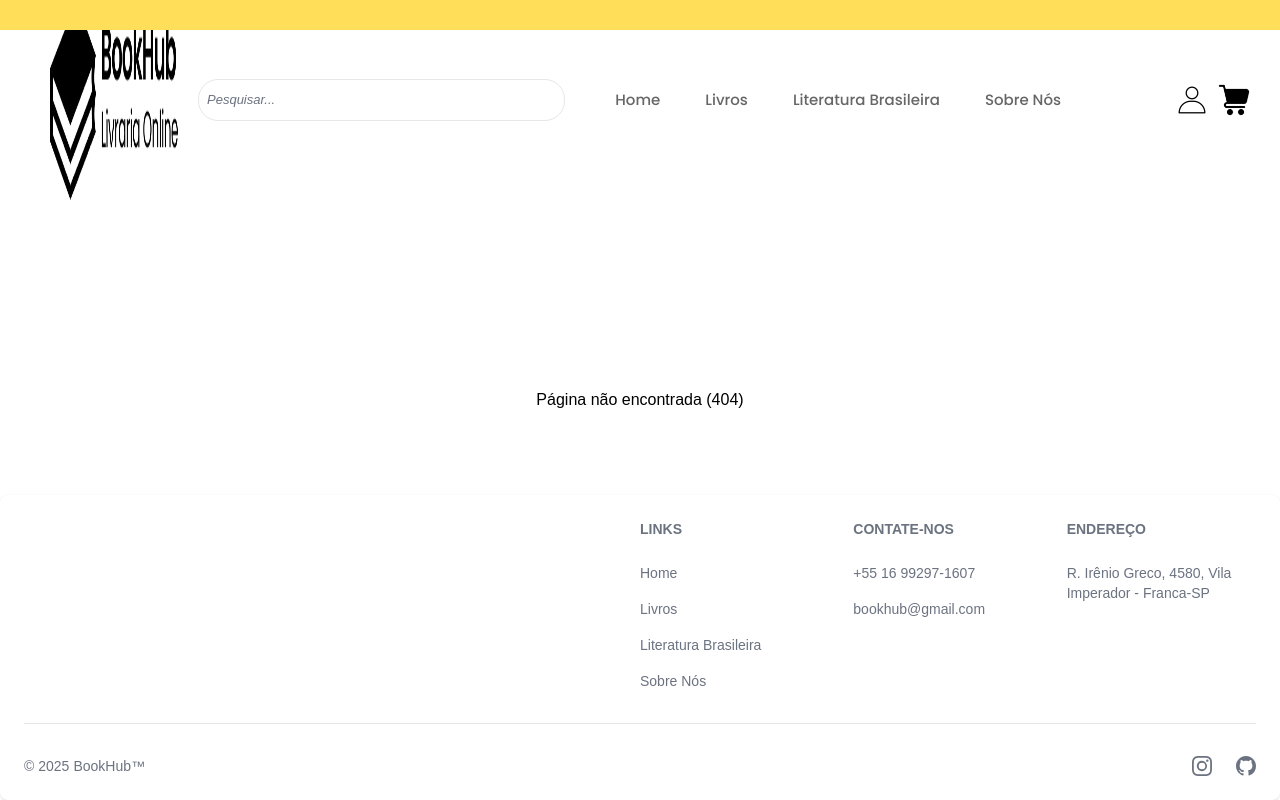
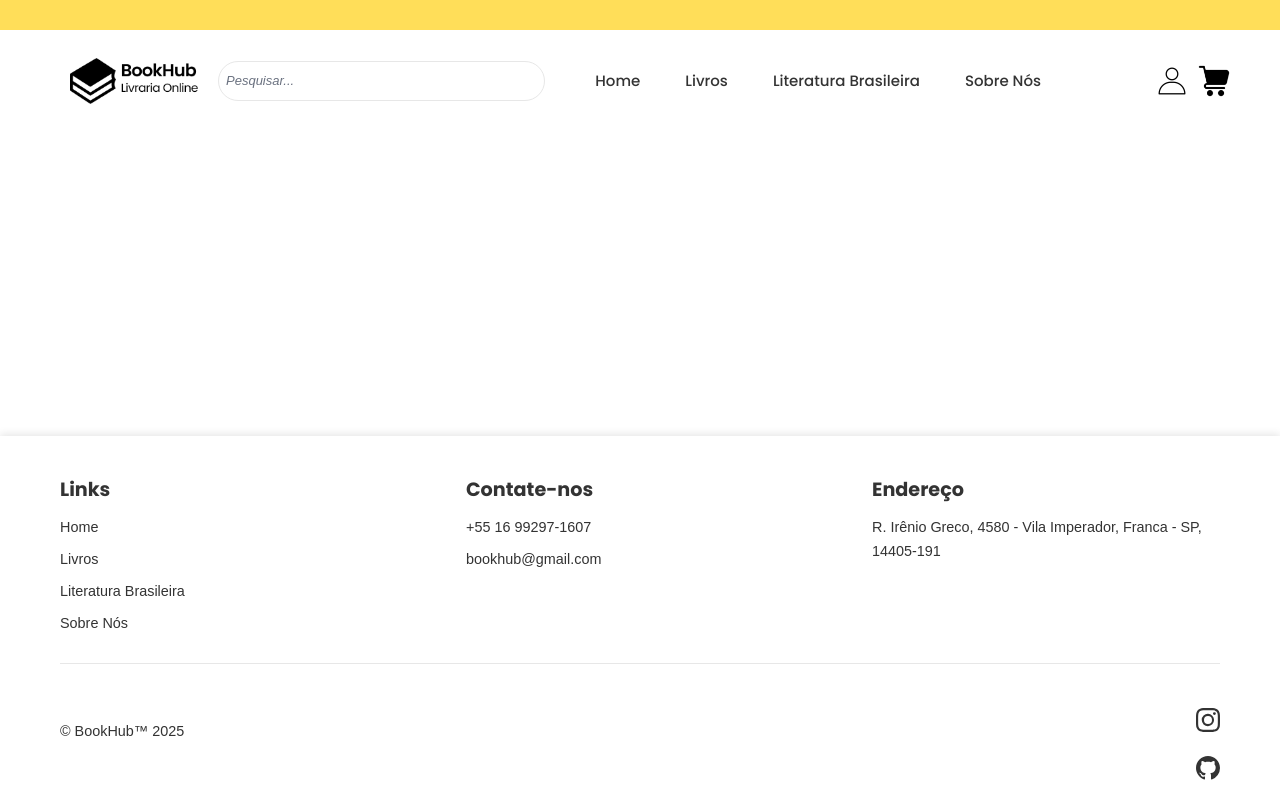
Before and after one commit to anamota13/BOOKHUB_PI, a React (Create React App) app in the folder bookhub/: page / in a window 1280 px wide. Built offline with nearby package versions, Linux system fonts and the light colour scheme.

Commit message:
Ajustando as demais rotas; Adicionando o link Esqueci minha Senha; Estilizando o footer.

```diff
--- a/bookhub/package.json
+++ b/bookhub/package.json
@@ -11,7 +11,7 @@
     "react": "^19.0.0",
     "react-dom": "^19.0.0",
     "react-icons": "^5.5.0",
-    "react-router-dom": "^6.29.0",
+    "react-router-dom": "^6.30.0",
     "web-vitals": "^2.1.4"
   },
   "scripts": {
--- a/bookhub/src/App.js
+++ b/bookhub/src/App.js
@@ -1,52 +1,49 @@
-// App.js
-import React from 'react';
-import { BrowserRouter as Router, Routes, Route, useLocation } from 'react-router-dom';
+import React, { useState, useEffect } from 'react';
+import { BrowserRouter as Router, Routes, Route, useLocation, Navigate } from 'react-router-dom';
 import Navbar from './components/Navbar/Navbar';
 import Footer from './components/Footer/Footer';
 import Cadastro from './components/Cadastro/Cadastro';
 import Login from './components/Login/Login';
-// import Home from './components/Home/Home'; // Quando criar a home importar o arquivo
+import Home from './components/Home/Home';
+import Faixa from './components/Faixa/Faixa';
 
 import 'flowbite/dist/flowbite.css';
 
 function App() {
     return (
         <Router>
-            <div className="App">
-                <Routes>
-                    <Route path="/" element={<Layout />}>
-                        {/* Rotas que usam Navbar e Footer */}
-                        {/* <Route index element={<Home />} />  Índex indica a rota padrão dentro do Layout */}
-                        <Route path="/cadastro" element={<Cadastro />} />
-                         {/* Adicione outras rotas que PRECISAM de navbar/footer aqui */}
-                    </Route>
-                     {/* Rotas que NÃO usam Navbar e Footer */}
-                    <Route path="/login" element={<Login />} />
-                </Routes>
-            </div>
+            <MainContent />
         </Router>
     );
 }
 
-function Layout() {
+function MainContent() {
     const location = useLocation();
-    //Essa linha é opcional, mas é boa prática.  Evita renderizar Navbar em /login
-    const showNavbarAndFooter = location.pathname !== '/login';
+    const [showNavbar, setShowNavbar] = useState(false);
+
+    useEffect(() => {
+        if (location.pathname !== '/login' && location.pathname !== '/cadastro') {
+            setShowNavbar(true);
+        } else {
+            setShowNavbar(false);
+        }
+    }, [location.pathname]);
 
     return (
-        <>
-            {showNavbarAndFooter && <Navbar />}
+        <div className="App">
+            <Faixa />
+            {showNavbar && <Navbar />}
+
             <Routes>
-                {/* Todas as sub-rotas do layout vão aqui.  Elas herdam o showNavbarAndFooter */}
+                <Route path="/" element={<Home />} />
+                <Route path="/login" element={<Login />} />
                 <Route path="/cadastro" element={<Cadastro />} />
-                {/* <Route path="/" element={<Home />} />  */}
-                {/* MAIS ROTAS AQUI */}
-                <Route path="*" element={<div>Página não encontrada (404)</div>} />
-                {/*Rota Curinga.  Boa pratica ter. */}
+                <Route path="*" element={<Navigate to="/" />} />
             </Routes>
-             {showNavbarAndFooter && <Footer />}
-        </>
-    )
+
+            {showNavbar && <Footer />}
+        </div>
+    );
 }
 
 export default App;
--- a/bookhub/src/components/Cadastro/Cadastro.css
+++ b/bookhub/src/components/Cadastro/Cadastro.css
@@ -3,6 +3,7 @@
     padding: 0;
     box-sizing: border-box;
     font-family: Arial, sans-serif;
+    color: #333;
 }
 
 /* Fundo branco para o body */
@@ -50,8 +51,8 @@ body {
     font-size: 1.2rem;
     font-weight: bold;
     color: #333;
-    margin-top: 1.0rem;
-    margin-bottom: 1.0rem;
+    margin-top: 1.2rem;
+    margin-bottom: 1.5rem;
 }
 
 /* Inputs mais leves e arredondados */
@@ -99,6 +100,14 @@ body {
     color: #888;
 }
 
+/* Esqueci minha senha*/
+.esqueci-senha p{
+    font-size: 14px;
+    font-style: italic;
+    color: #333;
+    text-align: justify;
+    margin-bottom: 0.5rem;
+}
 
 
 /* Melhor responsividade */
--- a/bookhub/src/components/Cadastro/Cadastro.js
+++ b/bookhub/src/components/Cadastro/Cadastro.js
@@ -84,10 +84,10 @@ const Cadastro = () => {
                             type="submit"
                             className="btn-submit"
                             style={{
-                                backgroundColor: '#fbbf24',
+                                backgroundColor: '#ffde59',
                                 borderRadius: '8px',
                                 border: 'none',
-                                color: 'black',
+                                color: '#292626',
                                 padding: '10px 20px',
                                 fontSize: '14px',
                                 fontWeight: 'bold',
--- /dev/null
+++ b/bookhub/src/components/Faixa/Faixa.css
@@ -0,0 +1,9 @@
+.faixa {
+    width: 100%;
+    height: 1.9rem;
+    background-color: #ffde59;
+    position: fixed;
+    top: 0;
+    left: 0;
+    z-index: 1001;
+}
--- /dev/null
+++ b/bookhub/src/components/Faixa/Faixa.js
@@ -0,0 +1,8 @@
+import React from 'react';
+import './Faixa.css';
+
+function Faixa() {
+    return <div className="faixa"></div>;
+}
+
+export default Faixa;
--- /dev/null
+++ b/bookhub/src/components/Footer/Footer.css
@@ -0,0 +1,88 @@
+.footer {
+    width: 100%;
+    background-color: #ffffff;
+    padding: 20px 0;
+    position: fixed;
+    bottom: 0;
+    left: 0;
+    z-index: 1000;
+    box-shadow: 0px -2px 8px rgba(0, 0, 0, 0.1);
+}
+
+.footer-container {
+    width: 100%;
+    max-width: 1200px;
+    margin: 0 auto;
+    padding: 0 20px;
+}
+
+.footer-brand {
+    text-align: center;
+    margin-bottom: 20px;
+}
+
+.footer-links {
+    display: flex;
+    justify-content: space-between;
+    margin-bottom: 20px;
+}
+
+.footer-links-column {
+    width: 30%;
+}
+
+.footer-links-column h3 {
+    font-size: 1.2rem;
+    font-weight: bold;
+    margin-bottom: 10px;
+    font-family: 'Poppins', Arial, sans-serif;
+}
+
+.footer-links-column ul {
+    list-style: none;
+    padding: 0;
+}
+
+.footer-links-column li {
+    margin: 8px 0;
+}
+
+.footer-links-column a {
+    text-decoration: none;
+    color: #333;
+    font-size: 0.9rem;
+    transition: color 0.3s ease;
+}
+
+.footer-links-column a:hover {
+    color: #ffde59;
+}
+
+.footer-divider {
+    width: 100%;
+    height: 1px;
+    background-color: #e7e7e7;
+    margin: 20px 0;
+}
+
+.footer-bottom {
+    display: flex;
+    justify-content: space-between;
+    align-items: center;
+}
+
+.footer-copyright {
+    font-size: 0.9rem;
+    font-family: 'Poppins', Arial, sans-serif;
+    color: #333;
+}
+
+.footer-social a {
+    margin-left: 20px;
+    color: #333;
+    transition: color 0.3s ease;
+}
+
+.footer-social a:hover {
+    color: #ffde59;
+}
--- a/bookhub/src/components/Footer/Footer.js
+++ b/bookhub/src/components/Footer/Footer.js
@@ -1,59 +1,64 @@
+import React from 'react';
+import { BsGithub, BsInstagram } from "react-icons/bs";
+import '../Footer/Footer.css';
 
-import { Footer } from "flowbite-react";
-import {  BsGithub, BsInstagram} from "react-icons/bs";
+const Footer = () => {
+  return (
+    <footer className="footer">
+      <div className="footer-container">
+        <div className="footer-brand">
+        </div>
 
+        <div className="footer-links">
+          <div className="footer-links-column">
+            <h3>Links</h3>
+            <ul>
+              <li><a href="#">Home</a></li>
+              <li><a href="#">Livros</a></li>
+              <li><a href="#">Literatura Brasileira</a></li>
+              <li><a href="#">Sobre Nós</a></li>
+            </ul>
+          </div>
 
-const FooterComponent = () => {
-  return (
-    <Footer container className="w-full fixed bottom-0 left-0 bg-white">
-      <div className="w-full">
-        <div className="grid w-full justify-between sm:flex sm:justify-between md:grid-cols-1">
-          <div className="w-full">
-            <Footer.Brand
-            />
+          <div className="footer-links-column">
+            <h3>Contate-nos</h3>
+            <ul>
+              <li><a href="#">+55 16 99297-1607</a></li>
+              <li><a href="#">bookhub@gmail.com</a></li>
+            </ul>
           </div>
-          <div className="grid grid-cols-2 gap-8 sm:mt-4 sm:grid-cols-3 sm:gap-6 w-full">
-            <div className="w-full">
-              <Footer.Title title="links" />
-              <Footer.LinkGroup col>
-                <Footer.Link href="#">Home</Footer.Link>
-                <Footer.Link href="#">Livros</Footer.Link>
-                <Footer.Link href="#">Literatura Brasileira</Footer.Link>
-                <Footer.Link href="#">Sobre Nós</Footer.Link>
-              </Footer.LinkGroup>
-            </div>
-            <div className="w-full">
-              <Footer.Title title="Contate-nos" />
-              <Footer.LinkGroup col>
-                <Footer.Link href="#">+55 16 99297-1607</Footer.Link>
-                <Footer.Link href="#">bookhub@gmail.com</Footer.Link>
-              </Footer.LinkGroup>
-            </div>
-            <div className="w-full">
-              <Footer.Title title="Endereço" />
-              <Footer.LinkGroup col>
-                <Footer.Link href="https://www.google.com/maps/place/Fatec+Franca+-+Faculdade+de+Tecnologia+de+Franca+Dr+Thomaz+Novelino/@-20.5149138,-47.4032692,17z/data=!3m1!4b1!4m6!3m5!1s0x94b0a650b93c4b5f:0xbe0e42f3aa42525c!8m2!3d-20.5149138!4d-47.4006943!16s%2Fg%2F1jkxwkhq2?entry=ttu&g_ep=EgoyMDI1MDIxOS4xIKXMDSoASAFQAw%3D%3D">
-                  R. Irênio Greco, 4580, Vila Imperador - Franca-SP
-                </Footer.Link>
-              </Footer.LinkGroup>
-            </div>
+
+          <div className="footer-links-column">
+            <h3>Endereço</h3>
+            <ul>
+              <li>
+                <a href="https://www.google.com/maps/place/Fatec+Franca+-+Faculdade+de+Tecnologia+de+Franca+Dr+Thomaz+Novelino/@-20.5149138,-47.4032692,17z/data=!3m1!4b1!4m6!3m5!1s0x94b0a650b93c4b5f:0xbe0e42f3aa42525c!8m2!3d-20.5149138!4d-47.4006943!16s%2Fg%2F1jkxwkhq2?entry=ttu&g_ep=EgoyMDI1MDIxOS4xIKXMDSoASAFQAw%3D%3D">
+                R. Irênio Greco, 4580 - Vila Imperador, Franca - SP, 14405-191
+                </a>
+              </li>
+            </ul>
           </div>
         </div>
-        <Footer.Divider />
-        <div className="w-full sm:flex sm:items-center sm:justify-between">
 
-          <Footer.Copyright href="#" by="BookHub™" year={2025} />
+        <div className="footer-divider"></div>
 
+        <div className="footer-bottom">
+          <div className="footer-copyright">
+            <span>&copy; BookHub™ 2025</span>
+          </div>
 
-          <div className="mt-4 flex space-x-6 sm:mt-0 sm:ml-auto">
-
-            <Footer.Icon href="#" icon={BsInstagram} />
-            <Footer.Icon href="https://github.com/anamota13/BOOKHUB_PI" icon={BsGithub} />
+          <div className="footer-social">
+            <a href="https://www.instagram.com" target="_blank" rel="noopener noreferrer">
+              <BsInstagram size={24} />
+            </a>
+            <a href="https://github.com/anamota13/BOOKHUB_PI" target="_blank" rel="noopener noreferrer">
+              <BsGithub size={24} />
+            </a>
           </div>
         </div>
       </div>
-    </Footer>
+    </footer>
   );
 };
 
-export default FooterComponent;
+export default Footer;
--- /dev/null
+++ b/bookhub/src/components/Home/Home.js
@@ -0,0 +1,10 @@
+import React from 'react';
+
+function Home() {
+    return (
+        <div className="home-container">
+        </div>
+    );
+}
+
+export default Home;
--- a/bookhub/src/components/Navbar/Navbar.css
+++ b/bookhub/src/components/Navbar/Navbar.css
@@ -1,5 +1,6 @@
 .navbar {
     display: flex;
+    flex-direction: column; /* Mantém a faixa separada */
     align-items: center;
     width: 100%;
     background-color: #ffffff;
@@ -11,20 +12,19 @@
     padding: 0 20px;
 }
 
-.navbar::before {
-    content: "";
-    position: absolute;
-    top: 0;
-    left: 0;
+
+/* Nova div que agrupa os itens da navbar */
+.navbar-content {
+    display: flex;
+    align-items: center;
+    justify-content: space-between;
     width: 100%;
-    height: 30px;
-    background-color: #ffde59;
-    z-index: 1001;
+    margin-top: 3.0rem;
+    padding: 10px 20px;
 }
 
-
 .navbar-logo .logo {
-    height: 25vh;
+    width: 8rem;
     margin-left: 30px;
     max-width: 100%;
     transition: transform 0.3s ease;
@@ -34,7 +34,6 @@
     transform: scale(1.1);
 }
 
-
 .navbar-search {
     flex-grow: 1;
     margin: 0 20px;
@@ -43,7 +42,7 @@
 
 .navbar-search input {
     width: 100%;
-    padding: 8px;
+    padding: 7px;
     border: 1px solid #e7e7e7;
     border-radius: 20px;
     font-size: 13px;
@@ -64,7 +63,6 @@
 .navbar-icon img:hover {
     transform: scale(1.1);
 }
-
 
 .carrinho-icon {
     margin-right: 10px;
@@ -90,19 +88,16 @@
     margin-left: 15px;
 }
 
-
 .navbar-links a {
     text-decoration: none;
-    color: #666;
+    color: #333;
     font-size: 15px;
     font-family: "Poppins", Arial, sans-serif;
     font-weight: 500;
     padding: 10px 15px;
     position: relative;
     transition: color 0.3s ease, transform 0.3s ease;
-
 }
-
 
 .navbar-links a::after {
     content: "";
@@ -115,13 +110,11 @@
     transition: width 0.3s ease, left 0.3s ease;
 }
 
-
 .navbar-links a:hover {
     color: #ffde59;
     transform: scale(1.1);
 }
 
-
 .navbar-links a:hover::after {
     width: 100%;
     left: 0;
--- a/bookhub/src/components/Navbar/Navbar.js
+++ b/bookhub/src/components/Navbar/Navbar.js
@@ -10,8 +10,8 @@ function Navbar() {
 
     return (
         <nav className="navbar">
-            <div className="faixa"></div>
 
+            <div className="navbar-content">  {/* Nova div que envolve tudo menos a faixa */}
                 <div className="navbar-logo">
                     <img src={Logo} alt="Logo" className="logo" />
                 </div>
@@ -34,6 +34,7 @@ function Navbar() {
                 <div className="carrinho-icon">
                     <img src={Carrinho} alt="Ícone de Carrinho de Compras" />
                 </div>
+            </div>
         </nav>
     );
 }
```
Also changed, not shown: bookhub/src/components/Login/Login.js (+15 -7 lines), 1 other file (tests, documents, lock files or other folders). Lines whose indentation alone changed are shown as unchanged.
